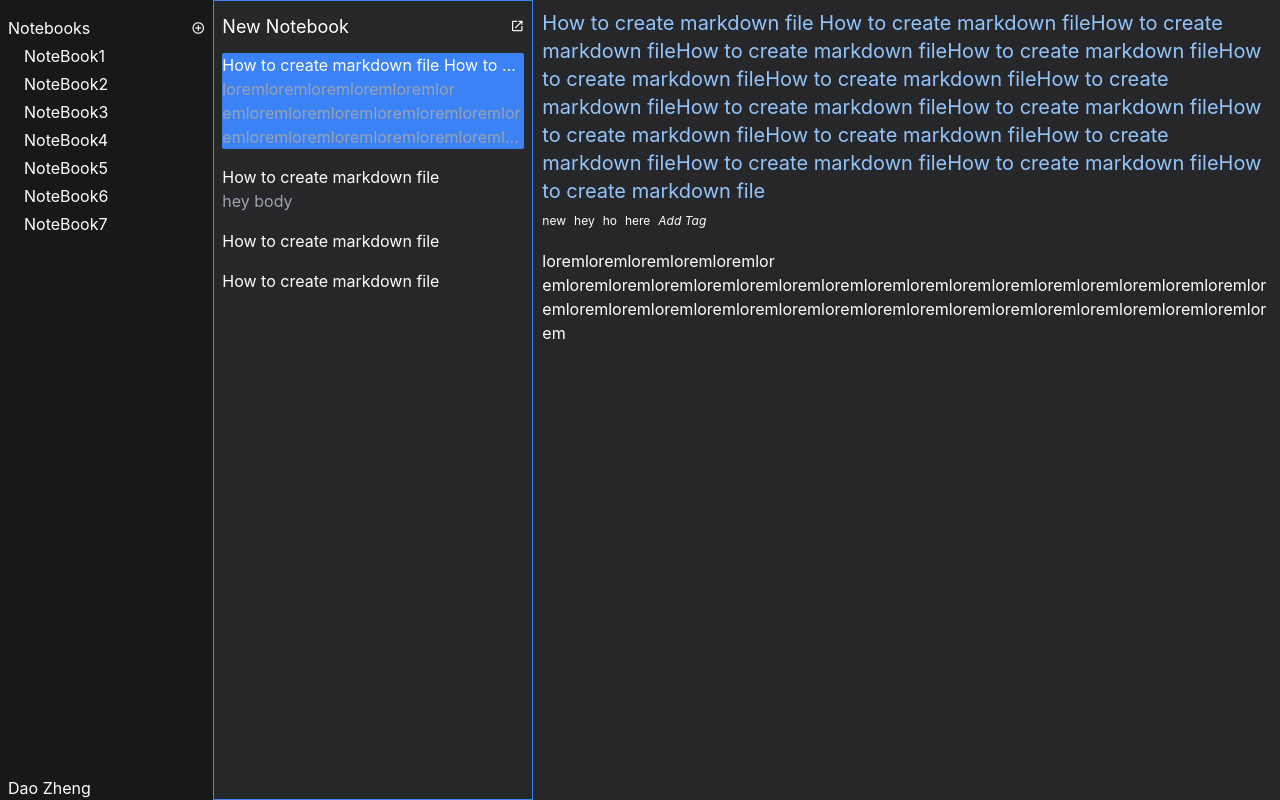
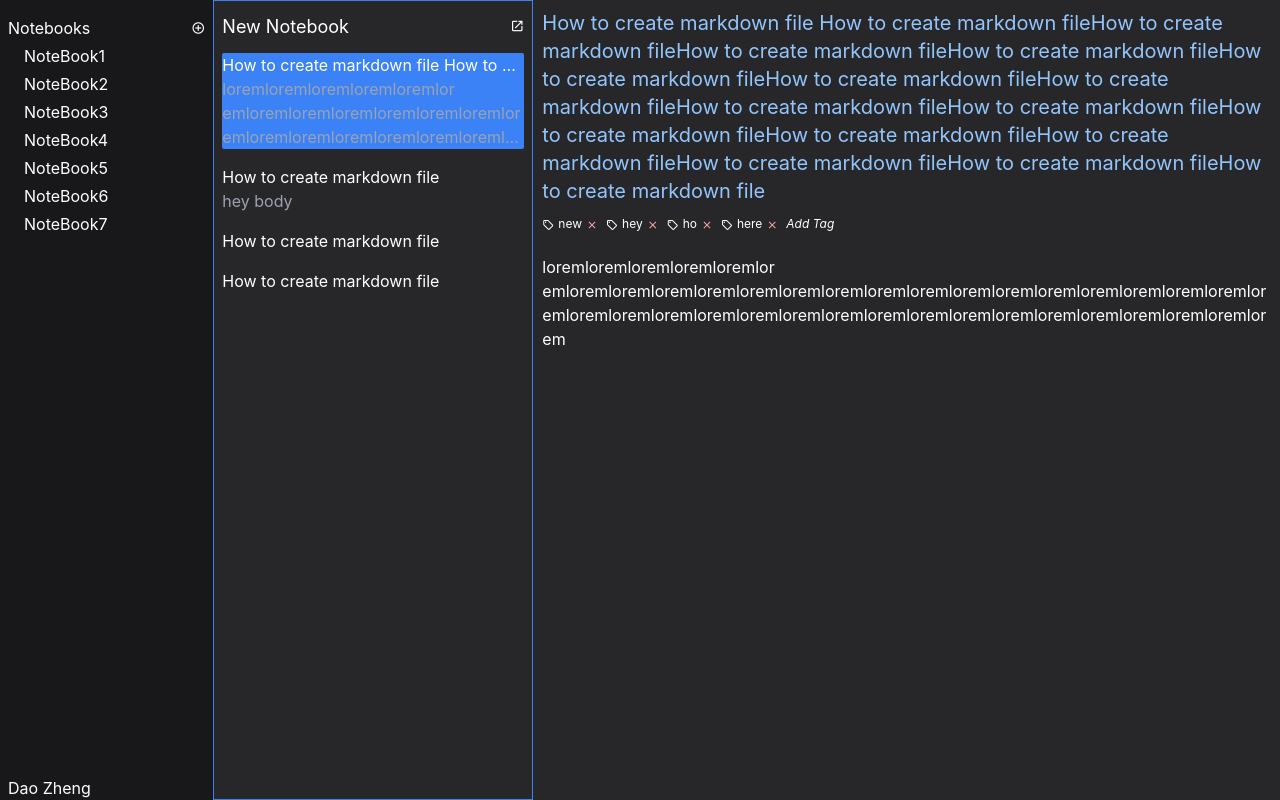
Before and after one commit to daoyzheng/notecraft, a React (Vite) app: page /notebook in a window 1280 px wide. Both pictures are taken after a click on the element 373 px from the left and 101 px from the top of the page. Built offline with nearby package versions, Linux system fonts and the light colour scheme.

Commit message:
Add delete tag functionality

```diff
--- a/index.html
+++ b/index.html
@@ -7,6 +7,8 @@
     <title>Vite App</title>
     <link href="https://fonts.googleapis.com/icon?family=Material+Icons+Outlined"
       rel="stylesheet">
+    <link href="https://fonts.googleapis.com/icon?family=Material+Icons"
+      rel="stylesheet">
   </head>
   <body>
     <div id="root"></div>
--- a/src/components/noteDetails/CurrentElementIndexContext.tsx
+++ b/src/components/noteDetails/CurrentElementIndexContext.tsx
@@ -11,6 +11,7 @@ interface INoteDetailsTagContext {
   setIsEditingSingleTag: Dispatch<SetStateAction<boolean>>
   setCurrentElementIndex: Dispatch<SetStateAction<number>>
   handleFinishAddingNewTag: () => void
+  handleDeleteTag: (index: number) => void
   setNewTag: Dispatch<SetStateAction<string>>
 }
 const NoteDetailsCurrentElementContext = createContext<INoteDetailsTagContext>({
@@ -24,6 +25,7 @@ const NoteDetailsCurrentElementContext = createContext<INoteDetailsTagContext>({
   setIsEditingSingleTag: () => {},
   setCurrentElementIndex: () => {},
   handleFinishAddingNewTag: () => {},
+  handleDeleteTag: () => {},
   setNewTag: () => {}
 })
 
@@ -43,7 +45,8 @@ const NoteDetailsCurrentElementContextProvider: React.FC<Props> = ({
   setIsEditingTag,
   setCurrentElementIndex,
   setNewTag,
-  handleFinishAddingNewTag
+  handleFinishAddingNewTag,
+  handleDeleteTag
 }) => {
   return (
     <NoteDetailsCurrentElementContext.Provider value={{
@@ -57,7 +60,8 @@ const NoteDetailsCurrentElementContextProvider: React.FC<Props> = ({
       setIsEditingTag,
       setCurrentElementIndex,
       setNewTag,
-      handleFinishAddingNewTag
+      handleFinishAddingNewTag,
+      handleDeleteTag
     }}>
       {children}
     </NoteDetailsCurrentElementContext.Provider>
--- a/src/components/noteDetails/NoteDetails.tsx
+++ b/src/components/noteDetails/NoteDetails.tsx
@@ -55,6 +55,7 @@ const NoteDetails = ({
     onFinishEditTitle,
     onFinishEditTags,
     handleFinishAddingNewTag,
+    handleDeleteTag,
     onBlur,
     setIsEditMode,
     setIsEditingTitle
@@ -79,6 +80,10 @@ const NoteDetails = ({
   }, [onTitleChange])
 
   const handleFinishEditTags = useCallback(() => {
+    if (currentNote && currentNote.tags.includes('')) {
+      const updatedTags = currentNote.tags.filter(tag => tag)
+      onTagsChange && onTagsChange(updatedTags)
+    }
     onFinishEditTags && onFinishEditTags()
   }, [onFinishEditTags])
 
@@ -88,6 +93,16 @@ const NoteDetails = ({
       onTagsChange && onTagsChange(tags)
       onFinishEditTags && onFinishEditTags()
       setNewTag('')
+    }
+  }
+
+  function handleDeleteTag (index: number) {
+    if (currentNote) {
+      if (index < currentNote.tags.length) {
+        currentNote.tags.splice(index, 1)
+        onTagsChange && onTagsChange(currentNote.tags)
+        onFinishEditTags && onFinishEditTags()
+      }
     }
   }
 
@@ -169,6 +184,7 @@ const NoteDetails = ({
             isAddingTag={isAddingTag} setIsAddingTag={setIsAddingTag}
             isEditingSingleTag={isEditingSingleTag} setIsEditingSingleTag={setIsEditingSingleTag}
             handleFinishAddingNewTag={handleFinishAddingNewTag} setNewTag={setNewTag}
+            handleDeleteTag={handleDeleteTag}
             setCurrentElementIndex={setCurrentElementIndex}
           >
             <TagList
--- a/src/components/noteDetails/useNoteDetailsKeybind.ts
+++ b/src/components/noteDetails/useNoteDetailsKeybind.ts
@@ -13,6 +13,7 @@ interface Props {
   onFinishEditTitle?: () => void
   onFinishEditTags?: () => void
   handleFinishAddingNewTag: () => void
+  handleDeleteTag: (index: number) => void
 }
 
 const useNoteDetailsKeybind = ({
@@ -27,6 +28,7 @@ const useNoteDetailsKeybind = ({
   onFinishEditTitle,
   onFinishEditTags,
   handleFinishAddingNewTag,
+  handleDeleteTag,
   onTagsChange
 }: Props): [
   number, React.Dispatch<React.SetStateAction<number>>,
@@ -47,6 +49,7 @@ const useNoteDetailsKeybind = ({
   }, [tags])
   function handleKeyPress (e: KeyboardEvent) {
     if (isGlobalNavigating()) {
+      console.log(e)
       switch(e.key.toLocaleLowerCase()) {
         case 'arrowdown':
         case 'j' : {
@@ -110,6 +113,12 @@ const useNoteDetailsKeybind = ({
                 setIsEditingSingleTag(true)
               }
               e.preventDefault()
+              break
+            }
+            case 'x':
+            case 'delete': {
+              handleDeleteTag(currentTagIndex)
+              onFinishEditTags && onFinishEditTags()
               break
             }
             case 'escape': {
--- a/src/components/noteTag/NoteTag.tsx
+++ b/src/components/noteTag/NoteTag.tsx
@@ -18,7 +18,8 @@ const NoteTag = ({ tag, index, className, isFocus, onTagChange, onFinishEditTag
     currentTagIndex,
     setIsEditingTag,
     setIsEditingSingleTag,
-    setCurrentElementIndex
+    setCurrentElementIndex,
+    handleDeleteTag
   } = useContext(NoteDetailsCurrentElementContext)
   const tagInput = useRef<HTMLInputElement>(null)
   const hiddenTag = useRef<HTMLDivElement>(null)
@@ -65,6 +66,10 @@ const NoteTag = ({ tag, index, className, isFocus, onTagChange, onFinishEditTag
     onFinishEditTag && onFinishEditTag()
   }
 
+  const handleDeleteCurrentTag = useCallback(() => {
+    handleDeleteTag(index)
+  }, [handleDeleteTag])
+
   function handleTagChange (e: ChangeEvent) {
     const tag = (e.target as HTMLInputElement).value
     tagInputChange(tag)
@@ -79,6 +84,7 @@ const NoteTag = ({ tag, index, className, isFocus, onTagChange, onFinishEditTag
       tagInput.current.style.width = hiddenTagStyles.width
     }
   }
+
   function handleClick () {
     setGlobalEditTag(true)
     setIsEditingSingleTag(true)
@@ -98,7 +104,17 @@ const NoteTag = ({ tag, index, className, isFocus, onTagChange, onFinishEditTag
         />
         <div ref={hiddenTag}>{updatedTag}</div>
       </> :
-      <div className={`${className} ${isFocus ? 'text-blue-300' : ''} hover:text-blue-300 cursor-pointer`} onClick={handleClick}>{updatedTag}</div>
+      <div className={`${className} flex items-center gap-x-1`}>
+        <div className={`${isFocus ? 'text-blue-300' : ''} hover:text-blue-300 cursor-pointer flex items-center gap-x-1`} onClick={handleClick}>
+          <div className="mt-1">
+            <i className="material-icons-outlined text-xs">local_offer</i>
+          </div>
+          <div>{updatedTag}</div>
+        </div>
+        <div className="mt-1 cursor-pointer" onClick={handleDeleteCurrentTag}>
+          <i className="text-red-300 material-icons text-xs">clear</i>
+        </div>
+      </div>
   )
 }
 
```
